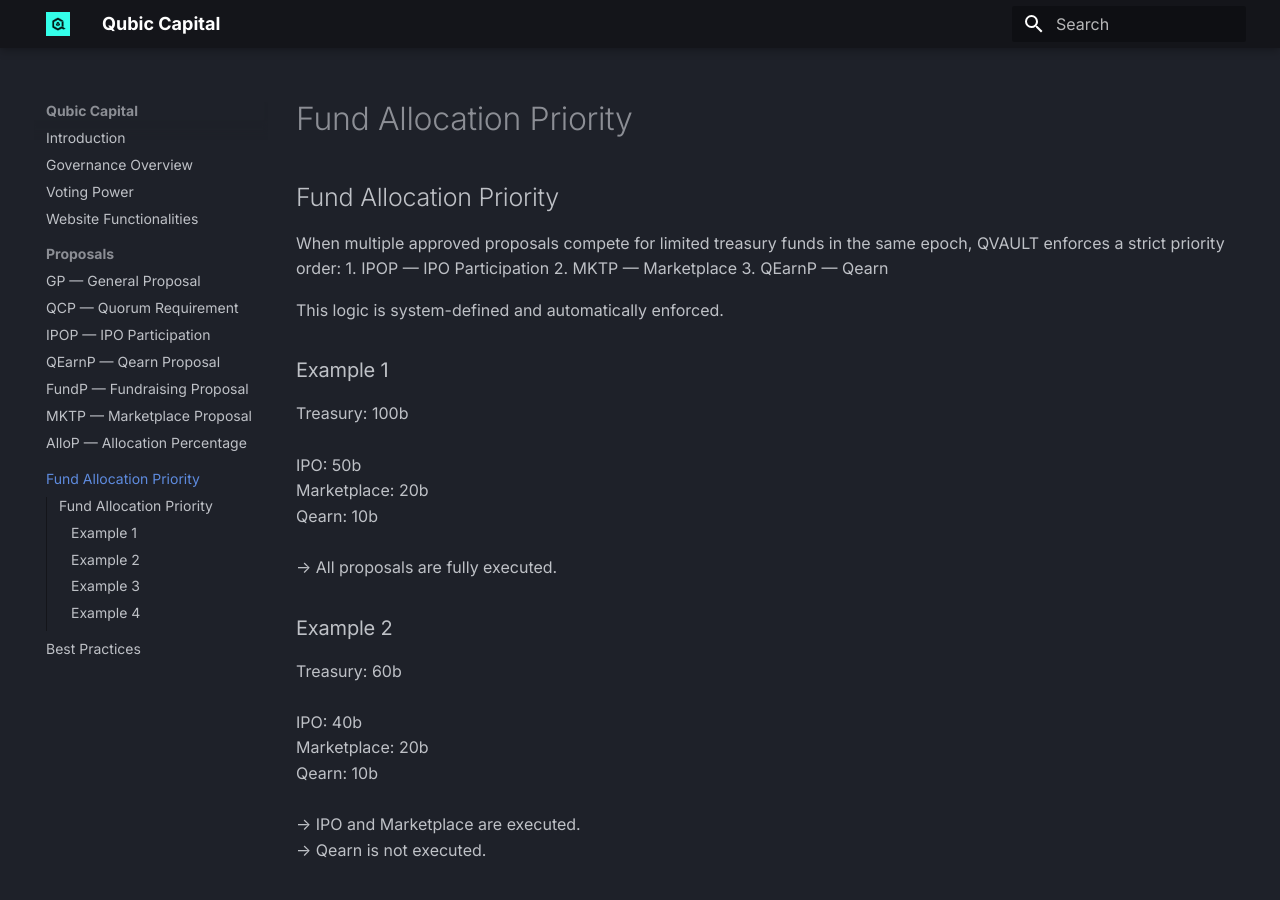
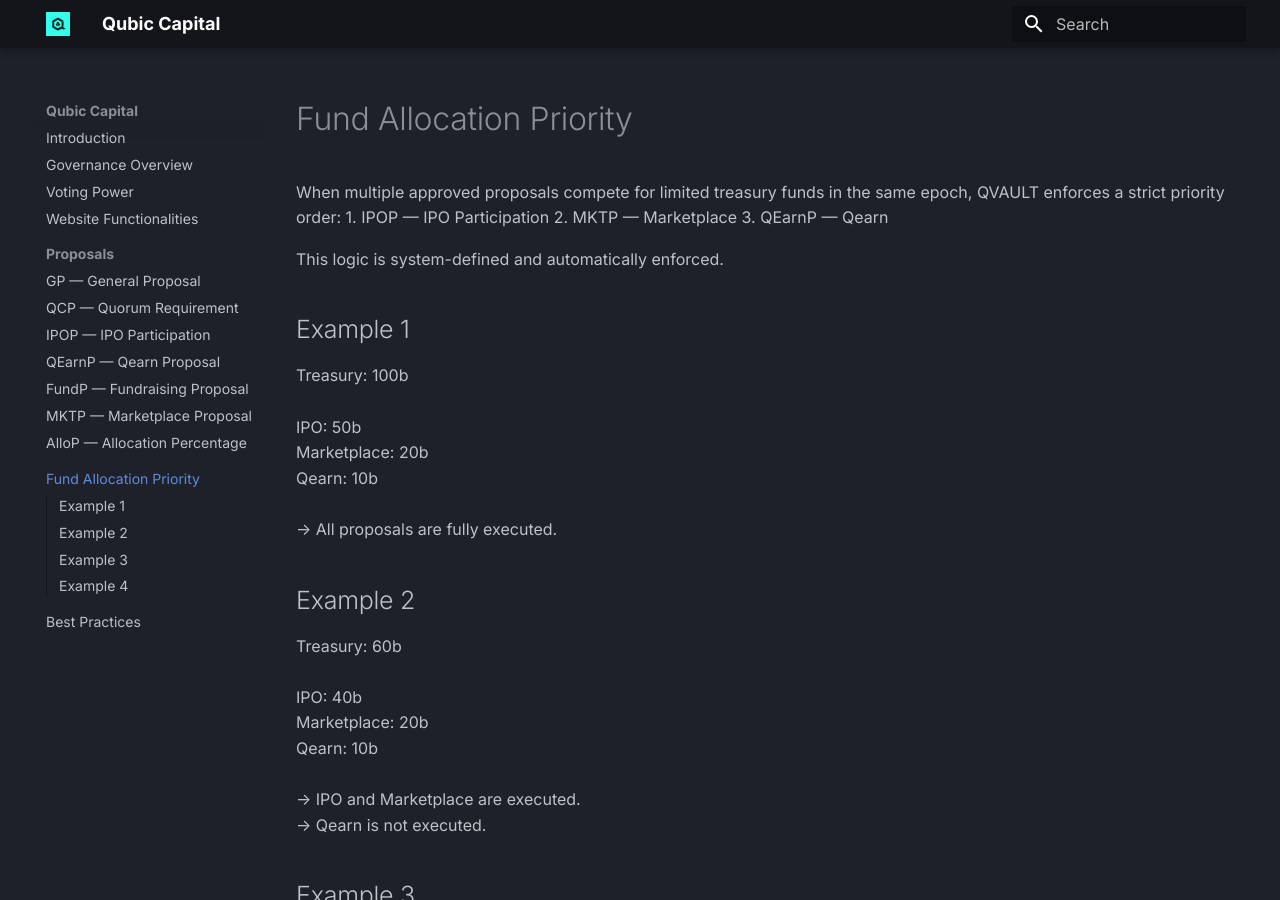
Before and after one commit to HermanToothrot10/qubic-capital-manual, an MkDocs documentation site: the page built from docs/fund-allocation-priority.md, in a window 1280 px wide and 900 px high. Built offline with MkDocs 1.6.1 and Material for MkDocs 9.7.7, drawn with Linux system fonts in a browser that asks for light colours.

Commit message:
Update fund-allocation-priority.md

```diff
--- a/docs/fund-allocation-priority.md
+++ b/docs/fund-allocation-priority.md
@@ -1,4 +1,4 @@
-## Fund Allocation Priority
+# Fund Allocation Priority
 
 When multiple approved proposals compete for limited treasury funds in the same epoch, QVAULT enforces a strict priority order:
 1. IPOP — IPO Participation
@@ -7,14 +7,14 @@
 
 This logic is system-defined and automatically enforced.
 
-### Example 1
+## Example 1
 Treasury: 100b<br><br>
 IPO: 50b<br>
 Marketplace: 20b<br>
 Qearn: 10b<br><br>
 → All proposals are fully executed.
 
-### Example 2
+## Example 2
 Treasury: 60b<br><br>
 IPO: 40b<br>
 Marketplace: 20b<br>
@@ -22,7 +22,7 @@
 → IPO and Marketplace are executed.<br>
 → Qearn is not executed.
 
-### Example 3
+## Example 3
 Treasury: 50b<br><br>
 IPO: 50b<br>
 Marketplace: 10b<br>
@@ -30,7 +30,7 @@
 → IPO is executed.<br>
 → Marketplace and Qearn are not executed.
 
-### Example 4
+## Example 4
 Treasury: 100b<br><br>
 IPO A: 80b<br>
 IPO B: 50b<br>
```
